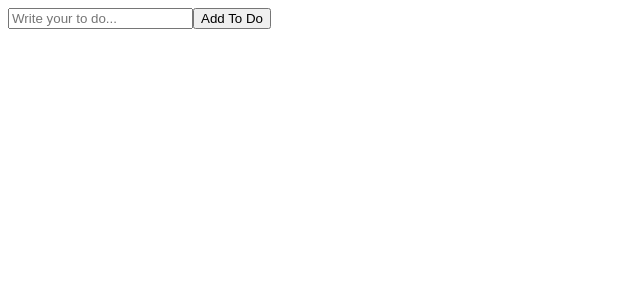
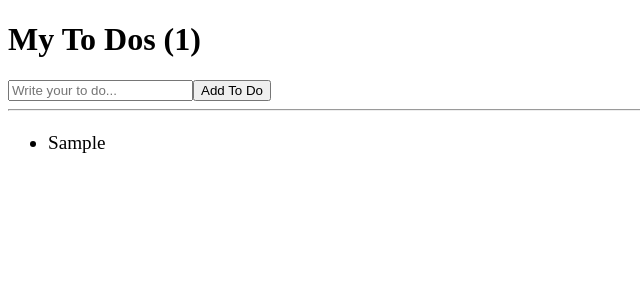
Before and after one commit to tthugy/myReact, a React (Create React App) app in the folder myreact/: page / in a window 1280 px wide. Both pictures are taken after typing "Sample" into the empty fields and a click on the button "Add To Do". Shown: the top 300 px of the page, without its empty margins (0-640 px from the left). Built offline with nearby package versions, Linux system fonts and the light colour scheme; the HTML template or start-up script is replaced by a standard one.

Commit message:
To Do List 3

```diff
--- a/myreact/src/App.js
+++ b/myreact/src/App.js
@@ -1,4 +1,5 @@
-import { useState, useEffect } from "react";
+import { useState } from "react";
+import styles from "./App.module.css";
 
 function App() {
 
@@ -10,16 +11,23 @@ function App() {
     if(toDo === ""){
       return;
     }
+    setToDos((currentArray) => [toDo, ...currentArray]);
     setToDo("");
-    setToDos(currentArray => [toDo, ...currentArray]);
-  }
-
+  };
+  console.log(toDos);
   return (
     <div>
+      <h1>My To Dos ({toDos.length})</h1>
       <form onSubmit={onSubmit}>
         <input onChange={onChange} value={toDo} type="text" placeholder="Write your to do..." />
         <button>Add To Do</button>
       </form>
+      <hr />
+      <ul>
+      {toDos.map((item, index) => (
+        <li key={index} className={styles.list}>{item}</li>
+      ))}
+      </ul>
     </div>
   );
 }
--- a/myreact/src/App.module.css
+++ b/myreact/src/App.module.css
@@ -2,3 +2,16 @@
     font-family: -apple-system, BlinkMacSystemFont, 'Segoe UI', Roboto, Oxygen, Ubuntu, Cantarell, 'Open Sans', 'Helvetica Neue', sans-serif;
     font-size: 18px;
 }
+
+.delete {
+    border: 0;
+    background: none;
+    cursor: pointer;
+    margin-left: 5px;
+    font-size: 1.2rem;
+}
+
+.list {
+    padding: 5px 0;
+    font-size: 1.2rem;
+}
```
